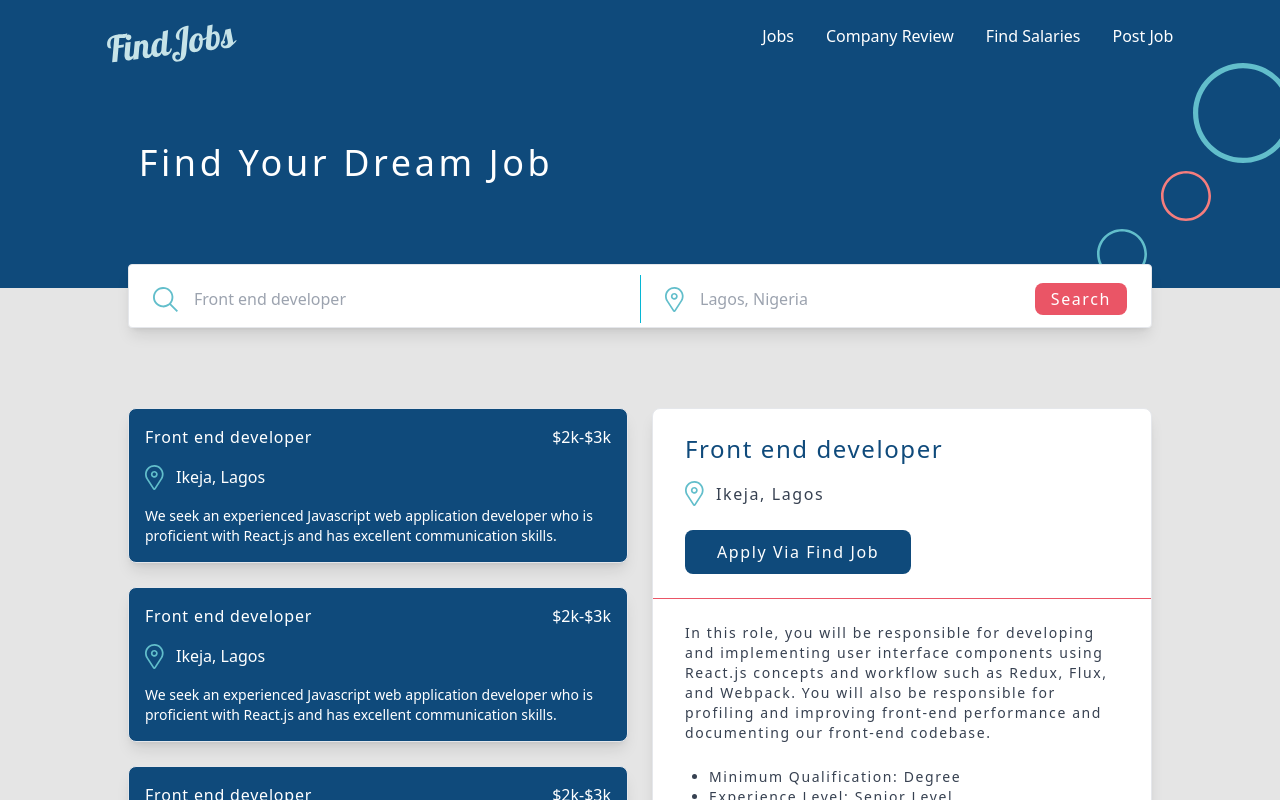
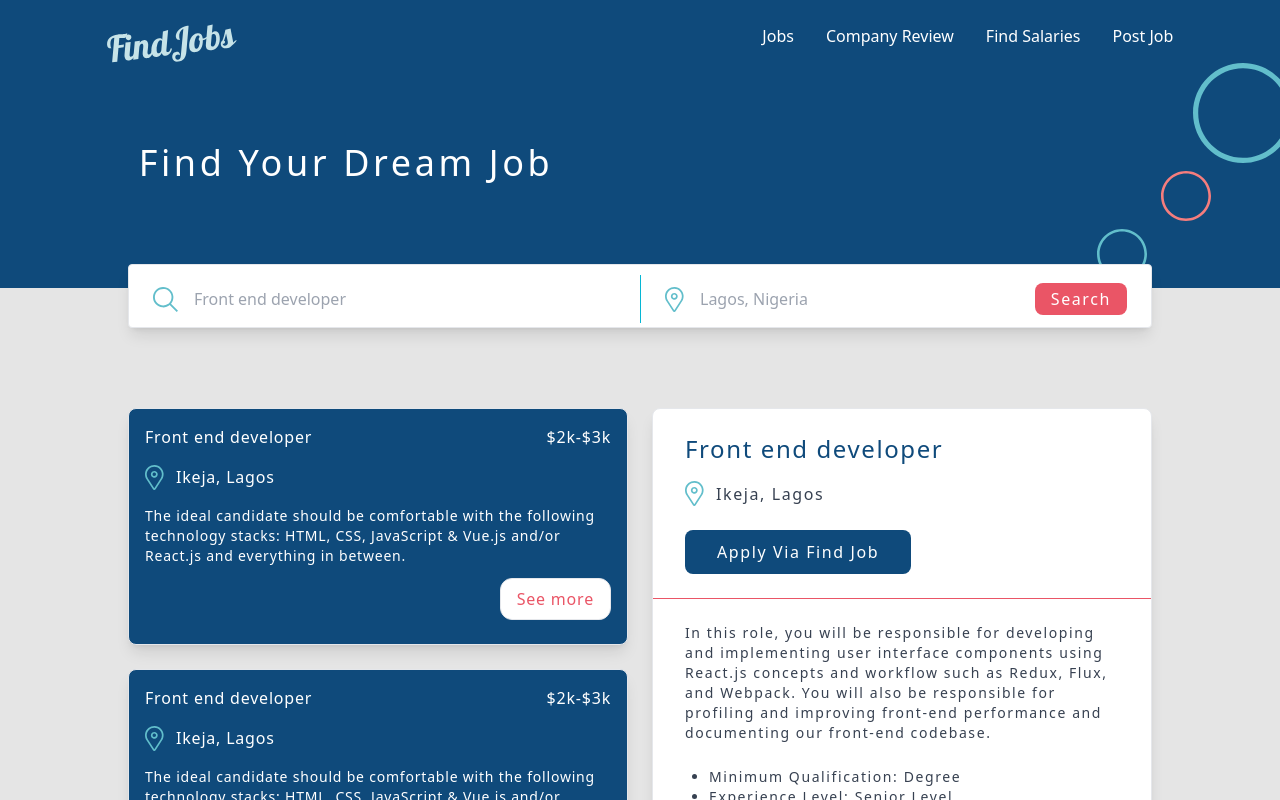
Before and after one commit to codeddave/ted-assessment, a React (Create React App) app: page / in a window 1280 px wide. Shown: the top 800 px of the page. Built offline with nearby package versions, Linux system fonts and the light colour scheme.

Commit message:
updated Job Card

```diff
--- a/src/components/JobCard/JobCard.jsx
+++ b/src/components/JobCard/JobCard.jsx
@@ -3,20 +3,26 @@ import LocationIcon from "../../assets/icons/location.svg";
 
 const JobCard = () => {
   return (
-    <article className="company-blue-bg shadow-lg border p-4 mb-6 rounded-lg">
+    <article className="company-blue-bg shadow-lg border p-4 mb-6 rounded-lg tracking-wider">
       <div className="flex justify-between">
         <p className="tracking-wider">Front end developer</p>
-        <p>$2k-$3k</p>
+        <p className="">$2k-$3k</p>
       </div>
       <div className="flex pt-4">
         <img src={LocationIcon} alt="location" />
 
-        <p className="pl-3">Ikeja, Lagos</p>
+        <p className="pl-3 font-light">Ikeja, Lagos</p>
       </div>
       <p className="text-sm pt-4">
-        We seek an experienced Javascript web application developer who is
-        proficient with React.js and has excellent communication skills.
+        The ideal candidate should be comfortable with the following technology
+        stacks: HTML, CSS, JavaScript & Vue.js and/or React.js and everything in
+        between.
       </p>
+      <div className="flex justify-end">
+        <button className="py-2 px-4 border rounded-xl mt-3 mb-2 tracking-wider company-red-text bg-white">
+          See more
+        </button>
+      </div>
     </article>
   );
 };
```
